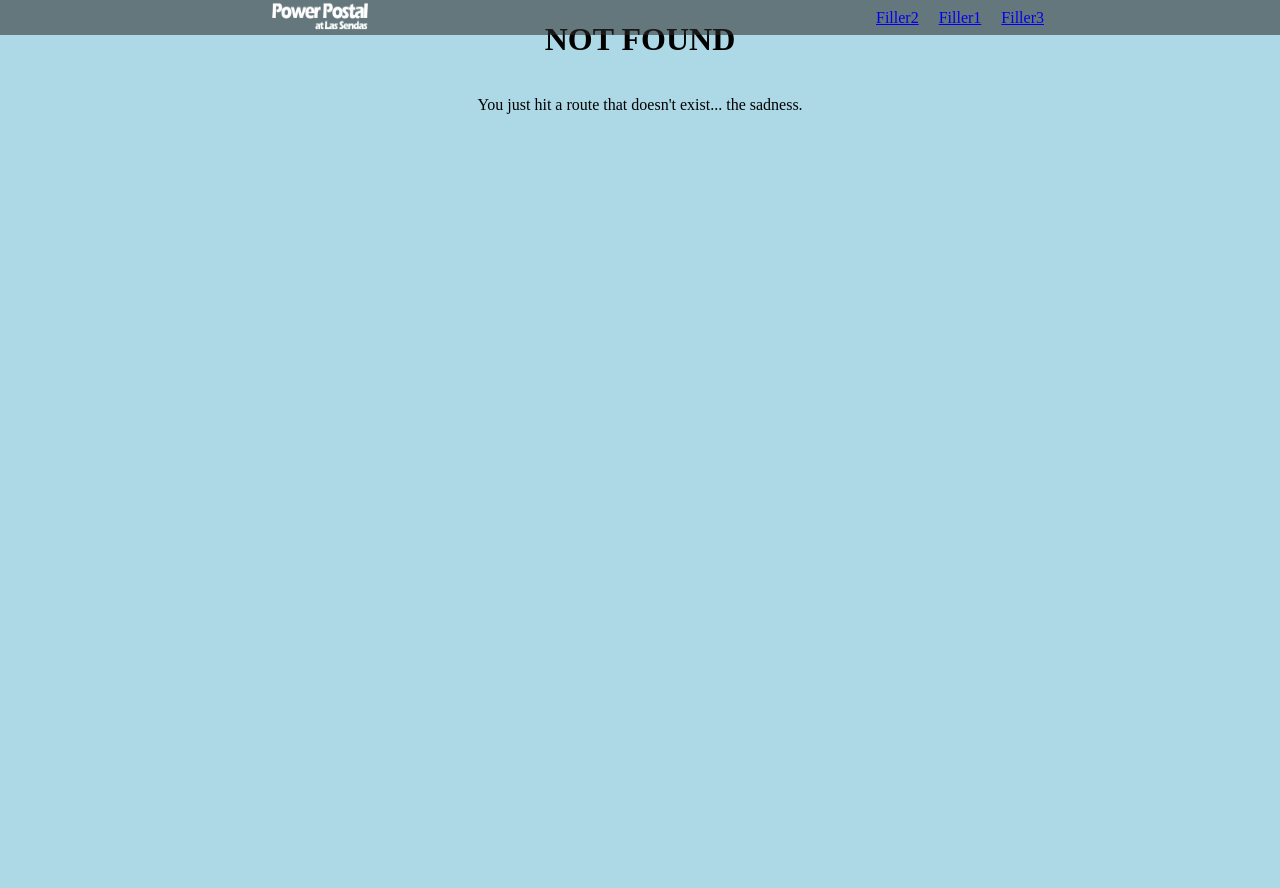
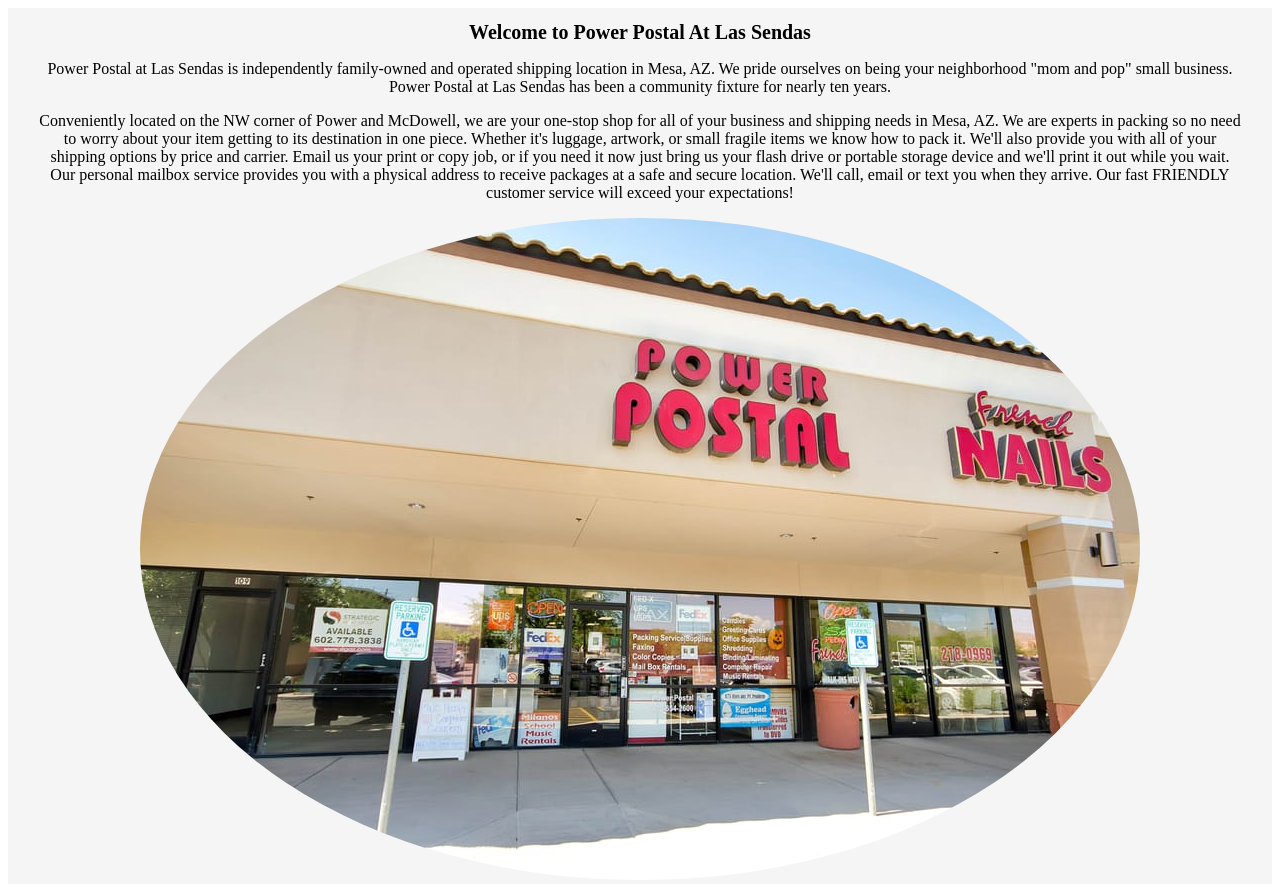
Before and after one commit to BlaineAndersonDev/power_postal, a Gatsby site: page /about in a window 1280 px wide. Before the commit this address had no page. Before the commit the page ends 800 px from the top, so only its background shows below. Built offline with nearby package versions, Linux system fonts and the light colour scheme; Gatsby itself is replaced by a stand-in of ours.

Commit message:
Added About section

```diff
--- /dev/null
+++ b/src/pages/about.js
@@ -0,0 +1,26 @@
+// Required imports.
+import React from "react";
+// Component & Styling imports.
+import Style from "./about.module.css";
+// Image imports.
+import PPExterior from '../images/pp_exterior.png';
+
+export default () => (
+  <div className={Style.wrapper}>
+    <div className={Style.section}>
+      <h1 className={Style.title}>Welcome to Power Postal At Las Sendas</h1>
+      <p className={Style.text}>Power Postal at Las Sendas is independently family-owned and operated shipping location in Mesa, AZ. We pride ourselves on being your neighborhood "mom and pop" small business. Power Postal at Las Sendas has been a community fixture for nearly ten years.</p>
+      <p className={Style.text}>Conveniently located on the NW corner of Power and McDowell, we are your one-stop shop for all of your business and shipping needs in Mesa, AZ. We are experts in packing so no need to worry about your item getting to its destination in one piece. Whether it's luggage, artwork, or small fragile items we know how to pack it. We'll also provide you with all of your shipping options by price and carrier. Email us your print or copy job, or if you need it now just bring us your flash drive or portable storage device and we'll print it out while you wait. Our personal mailbox service provides you with a physical address to receive packages at a safe and secure location. We'll call, email or text you when they arrive. Our fast FRIENDLY customer service will exceed your expectations!</p>
+    </div>
+    <div className={Style.section}>
+      <img
+        src={PPExterior}
+        className={Style.imageUnderlay}
+        alt="LandingImage" />
+    </div>
+
+
+
+
+  </div>
+);
--- /dev/null
+++ b/src/pages/about.module.css
@@ -0,0 +1,26 @@
+.wrapper{
+  display: flex;
+  flex-flow: column wrap;
+  justify-content: center;
+  align-items: center;
+  text-align: center;
+  width: 100%;
+  background-color: whitesmoke;
+}
+.section{
+  margin: 0 30px;
+  flex: 1
+}
+.title{
+  font-size: 1.25em;
+  font-family: 'Caladea', serif;
+}
+.text{
+  font-size: 1.0em;
+}
+.imageUnderlay{
+  width: 100%;
+  height: auto;
+  z-index: 0;
+  border-radius: 50%;
+}
--- a/src/pages/index.js
+++ b/src/pages/index.js
@@ -3,10 +3,12 @@
 // Component & Styling imports.
 import Layout from "../components/layout"
 import Landing from "./landing.js"
+import About from "./about.js"
 
 const IndexPage = () => (
   <Layout>
     <Landing />
+    <About />
   </Layout>
 )
 
```
Also changed, not shown: README.md, src/images/pp_exterior.png (added).
